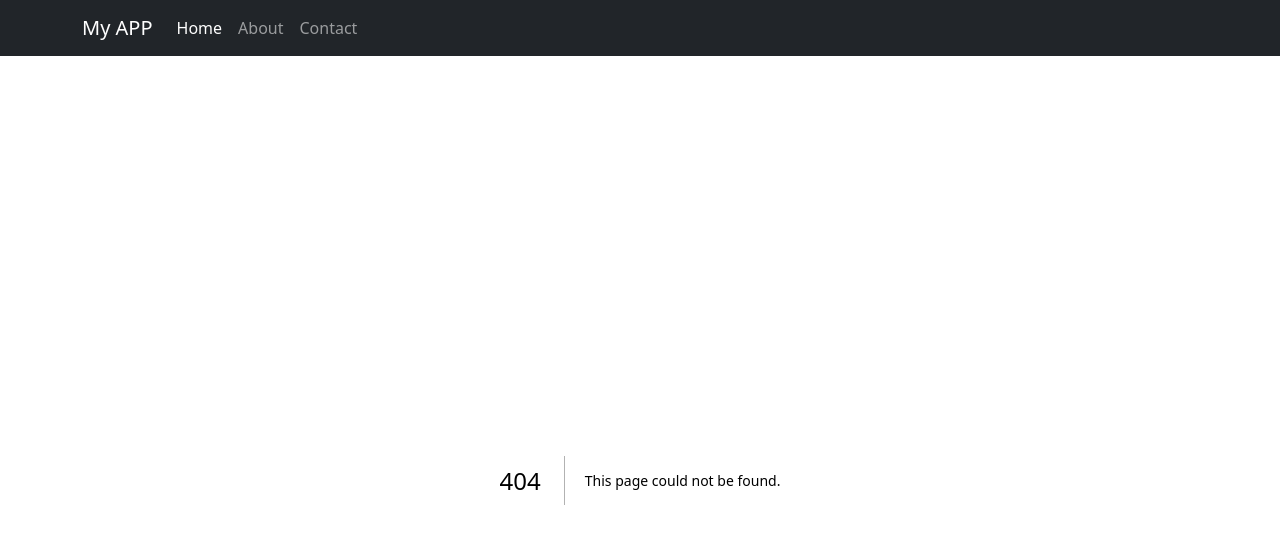
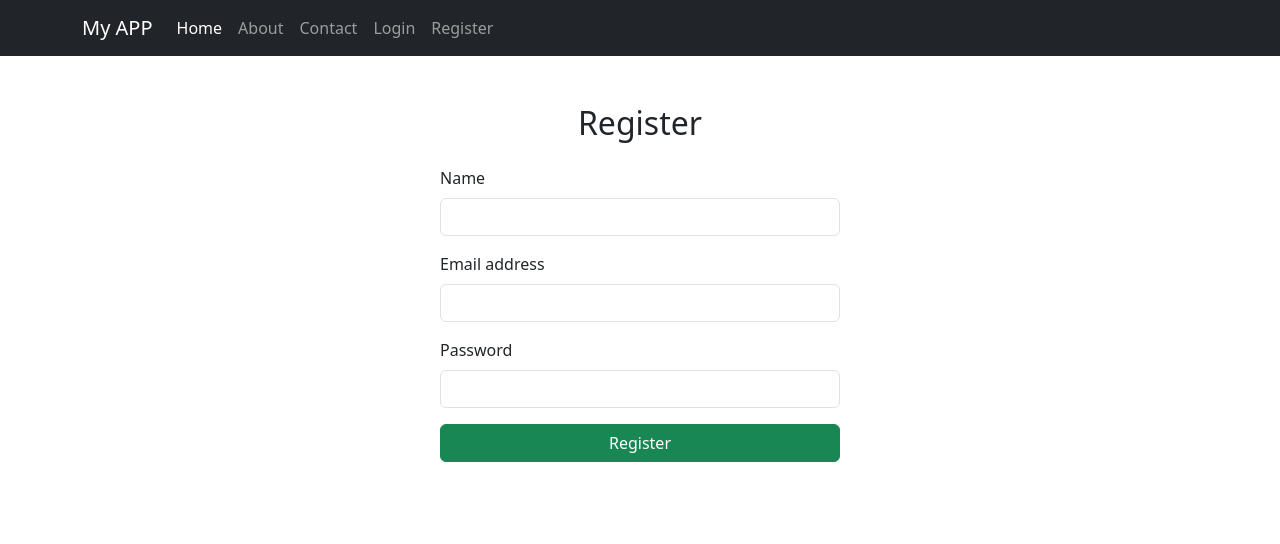
Before and after one commit to vikash-verma-profile/Nextjs2025, a Next.js app in the folder Labs/lab-1/lab1/: page /register in a window 1280 px wide. Before the commit this address had no page. Shown: the top 544 px of the page. Built offline with nearby package versions, Linux system fonts and the light colour scheme.

Commit message:
added common page

```diff
--- a/Labs/lab-1/lab1/app/components/Navbar.tsx
+++ b/Labs/lab-1/lab1/app/components/Navbar.tsx
@@ -35,6 +35,16 @@ export default function Navbar() {
                 Contact
               </Link>
             </li>
+            <li className="nav-item">
+              <Link className="nav-link" href="/login">
+                Login
+              </Link>
+            </li>
+            <li className="nav-item">
+              <Link className="nav-link" href="/register">
+                Register
+              </Link>
+            </li>
           </ul>
         </div>
       </div>
--- /dev/null
+++ b/Labs/lab-1/lab1/app/register/page.tsx
@@ -0,0 +1,49 @@
+"use client";
+
+import { useState } from "react";
+
+export default function Register() {
+  const [name, setName] = useState("");
+  const [email, setEmail] = useState("");
+  const [password, setPassword] = useState("");
+  return (
+    <div className="container mt-5">
+      <h2 className="text-center mb-4">Register</h2>
+      <form className="mx-auto" style={{ maxWidth: "400px" }}>
+        <div className="mb-3">
+          <label className="form-label">Name</label>
+          <input
+            type="text"
+            className="form-control"
+            value={name}
+            onChange={(e) => setName(e.target.value)}
+            required
+          />
+        </div>
+        <div className="mb-3">
+          <label className="form-label">Email address</label>
+          <input
+            type="text"
+            className="form-control"
+            value={email}
+            onChange={(e) => setEmail(e.target.value)}
+            required
+          />
+        </div>
+        <div className="mb-3">
+          <label className="form-label">Password</label>
+          <input
+            type="password"
+            value={password}
+            className="form-control"
+            onChange={(e) => setPassword(e.target.value)}
+            required
+          />
+        </div>
+        <button type="submit" className="btn btn-success w-100">
+          Register
+        </button>
+      </form>
+    </div>
+  );
+}
```
Also changed, not shown: Labs/lab-1/lab1/app/login/page.tsx (added, +38 -0 lines).
